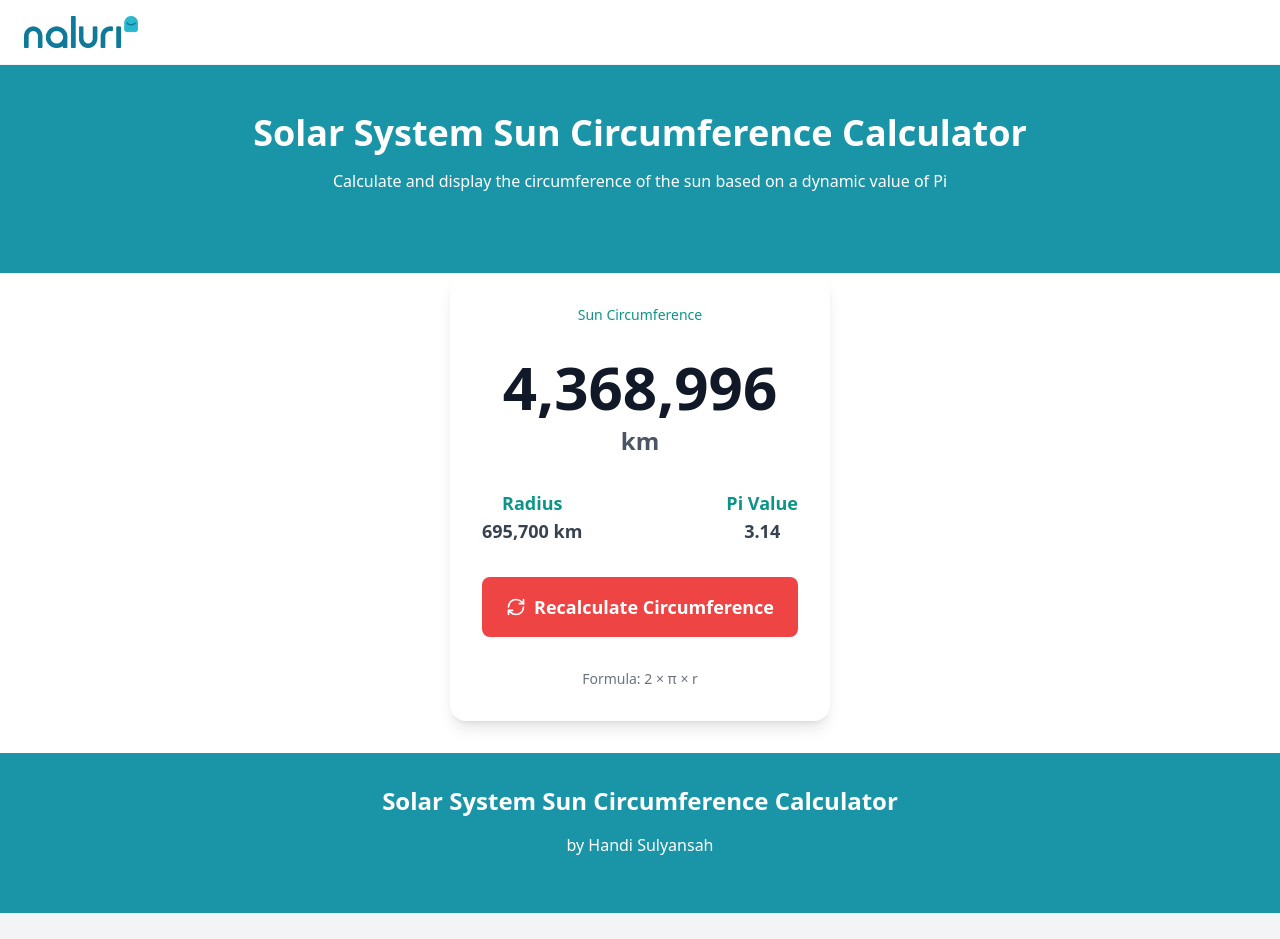
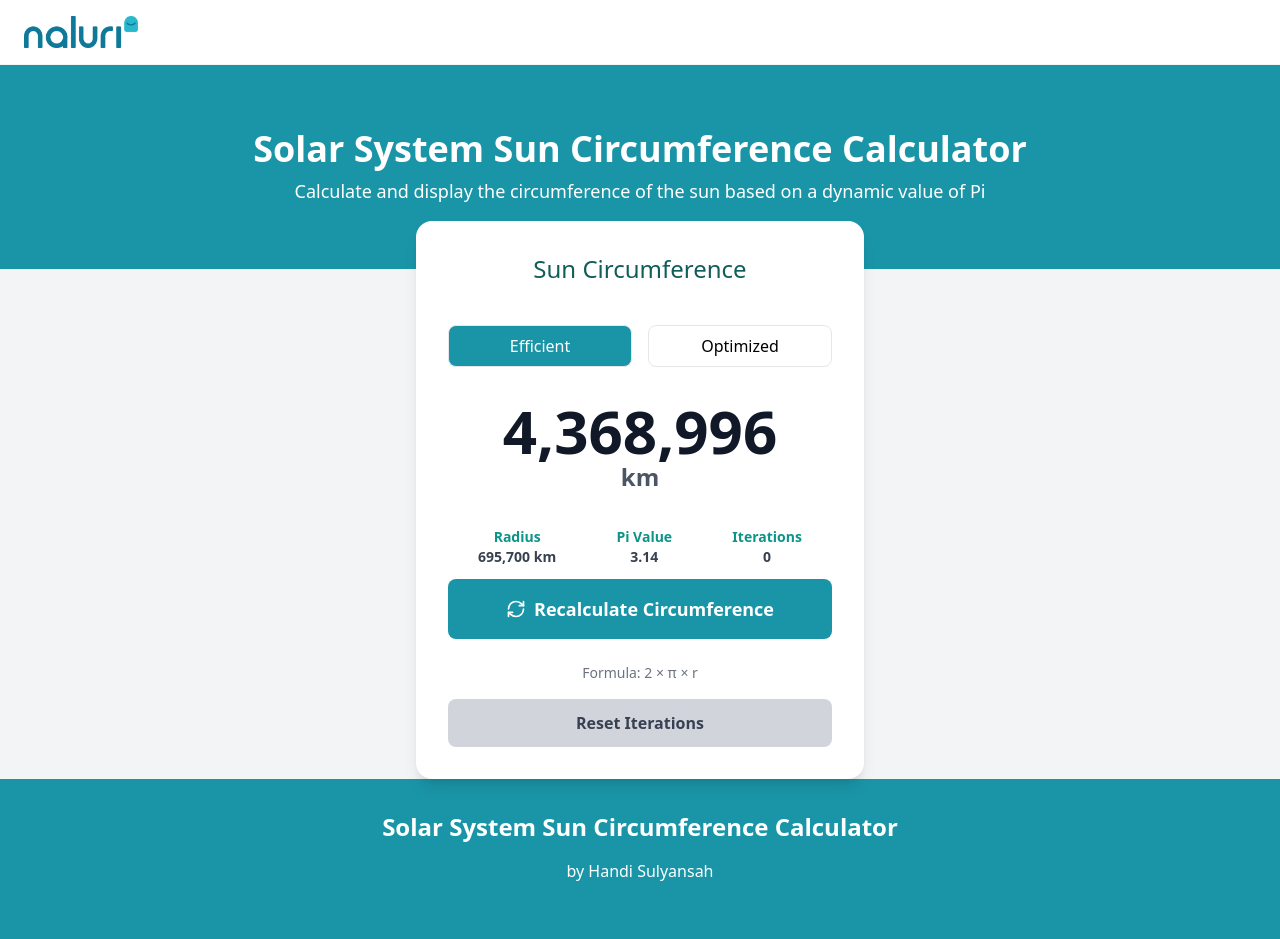
Before and after one commit to ndiyansahh/naluri-space-project, a Next.js app: page / in a window 1280 px wide. Before the commit the page ends 913 px from the top, so only its background shows below. Built offline with nearby package versions, Linux system fonts and the light colour scheme.

Commit message:
pi: adjustment ui and add utils for coverage api

```diff
--- a/app/page.tsx
+++ b/app/page.tsx
@@ -3,34 +3,17 @@
 import { Navbar } from "@/components/Layout/Navbar";
 import { Section } from "@/components/Layout/Section";
 import { Footer } from "@/components/Layout/Footer";
-
 import SunCalculator from "@/components/containers/SunCalculator";
 
-import { useState } from "react";
-
-const radius = 695700;
-
 export default function Home() {
-  const [pi, setPi] = useState<number>(generatePi());
-  const circumference = 2 * pi * radius;
-
-  function generatePi() {
-    const basePi = 3.14159;
-    const randomExtra = Math.random() * 0.00001;
-    return basePi + randomExtra;
-  }
-
-  function handleRecalculate() {
-    setPi(generatePi());
-  }
-
   return (
-    <main className="min-h-screen flex flex-col items-center bg-white">
+    <main className="flex flex-col min-h-screen bg-gray-100">
       <Navbar />
       <Section />
-      <SunCalculator />
-      <div className="w-full max-w-md px-4 -mt-8 mb-16"></div>
-
+      <div className="flex justify-center -mt-12 px-4 relative z-10">
+        <SunCalculator />
+      </div>
+      <div className="flex-grow"></div>
       <Footer />
     </main>
   );
--- a/components/Layout/Footer.tsx
+++ b/components/Layout/Footer.tsx
@@ -1,6 +1,6 @@
 export function Footer() {
   return (
-    <footer className="w-full bg-[#1A95A8] py-8 px-6 text-white mt-auto">
+    <footer className="w-full bg-naluri-teal mt-7 py-8 px-6 text-white mt-auto">
       <div className="container mx-auto">
         <div className="text-center">
           <h2 className="text-2xl font-bold mb-4">
--- a/components/Layout/Section.tsx
+++ b/components/Layout/Section.tsx
@@ -1,10 +1,10 @@
 export function Section() {
   return (
-    <section className="w-full bg-[#1A95A8] py-12 px-4 flex flex-col items-center">
-      <h1 className="text-3xl md:text-4xl font-bold text-white text-center mb-4">
+    <section className="w-full text-white py-16 flex flex-col items-center bg-naluri-teal">
+      <h1 className="text-3xl md:text-4xl font-bold mb-2 text-center">
         Solar System Sun Circumference Calculator
       </h1>
-      <p className="text-white text-center max-w-2xl mb-8">
+      <p className="text-md md:text-lg text-center">
         Calculate and display the circumference of the sun based on a dynamic
         value of Pi
       </p>
--- a/components/containers/SunCalculator.tsx
+++ b/components/containers/SunCalculator.tsx
@@ -2,46 +2,174 @@
 
 import { useState } from "react";
 import { CircumferenceDisplay } from "@/components/ui/CircumferenceDisplay";
-import { CircumferenceFormula } from "@/components/ui/CircumferenceFormula";
 import { CircumferenceButton } from "@/components/ui/CircumferenceButton";
 
 export default function SunCalculator() {
+  const [toastMessage, setToastMessage] = useState<string>("");
+  const [showToast, setShowToast] = useState<boolean>(false);
   const [piValue, setPiValue] = useState("3.14");
   const [circumference, setCircumference] = useState<number>(2 * 3.14 * 695700);
+  const [iterations, setIterations] = useState<number>(0);
   const [isLoading, setIsLoading] = useState(false);
+  const [mode, setMode] = useState<"efficient" | "optimized">("efficient");
 
   const radius = 695700;
 
-  const generatePi = () => {
-    const randomDigits = Array.from({ length: 18 }, () =>
-      Math.floor(Math.random() * 10)
-    ).join("");
-    return `3.${randomDigits}`;
+  function formatNumber(num: number): string {
+    return num.toLocaleString(undefined, {
+      minimumFractionDigits: 2,
+      maximumFractionDigits: 2,
+    });
+  }
+
+  const recalculateCircumference = async () => {
+    setIsLoading(true);
+    try {
+      const res = await fetch(`/api/circumference?mode=${mode}`);
+      if (!res.ok) throw new Error("Failed to fetch");
+      const data = await res.json();
+
+      setPiValue(data.pi);
+      setIterations(data.currentIterations);
+      setCircumference(parseFloat(data.circumference));
+
+      setToastMessage(
+        `Successfully recalculated at iteration ${data.currentIterations}!`
+      );
+      setShowToast(true);
+      setTimeout(() => setShowToast(false), 2500);
+      setTimeout(() => setToastMessage(""), 3000);
+    } catch (err) {
+      console.error(err);
+      setToastMessage("Failed to recalculate");
+      setShowToast(true);
+      setTimeout(() => setShowToast(false), 2500);
+      setTimeout(() => setToastMessage(""), 3000);
+    }
+    setIsLoading(false);
   };
 
-  const recalculateCircumference = () => {
+  const resetIterations = async () => {
     setIsLoading(true);
-    setTimeout(() => {
-      const newPi = generatePi();
-      const calculatedCircumference = 2 * parseFloat(newPi) * radius;
-      setPiValue(newPi);
-      setCircumference(calculatedCircumference);
+    try {
+      const res = await fetch(`/api/circumference?mode=${mode}&reset=true`);
+      if (!res.ok) throw new Error("Failed to reset");
+      const data = await res.json();
+
+      setPiValue(data.pi);
+      setIterations(data.currentIterations);
+      setCircumference(parseFloat(data.circumference));
+
+      setToastMessage("Iterations reset to 0");
+      setShowToast(true);
+      setTimeout(() => setShowToast(false), 2500);
+      setTimeout(() => setToastMessage(""), 3000);
+    } catch (err) {
+      console.error(err);
+      setToastMessage("Failed to reset");
+      setShowToast(true);
+      setTimeout(() => setShowToast(false), 2500);
+      setTimeout(() => setToastMessage(""), 3000);
+    }
     setIsLoading(false);
-    }, 1000); // Simulasi loading 1 detik
+  };
+
+  const handleModeChange = async (selectedMode: "efficient" | "optimized") => {
+    setIsLoading(true);
+    setMode(selectedMode);
+
+    const resp = await fetch(
+      `/api/circumference?mode=${selectedMode}&debug=true`
+    );
+    const data = (await resp.json()) as {
+      store: Record<string, { pi: string; precision: number }>;
+    };
+
+    const entry = data.store[selectedMode];
+    setPiValue(entry.pi);
+    setIterations(entry.precision);
+    setCircumference(2 * parseFloat(entry.pi) * radius);
+
+    setIsLoading(false);
   };
 
   return (
-    <div className="bg-white rounded-2xl shadow-lg p-8 space-y-8">
-      <h2 className="text-sm font-medium text-teal-600 text-center">
+    <div className="w-full max-w-md bg-white rounded-2xl shadow-lg">
+      <div className="p-8 flex flex-col items-center">
+        {/* Toast */}
+        {toastMessage && (
+          <div
+            role="status"
+            aria-live="polite"
+            className={` bg-naluri-teal fixed top-6 right-6 text-white py-2 px-4 rounded-lg shadow-lg transition-all duration-500 ease-in-out transform z-50 ${
+              showToast
+                ? "opacity-100 translate-y-0"
+                : "opacity-0 -translate-y-4"
+            }`}
+          >
+            {toastMessage}
+          </div>
+        )}
+        <h1 className="text-2xl font-medium  text-teal-800 text-center mb-10">
           Sun Circumference
-      </h2>
+        </h1>
 
-      <CircumferenceDisplay circumference={circumference} />
-      <CircumferenceFormula radius={radius} pi={piValue} />
+        <div className="flex justify-center gap-4 w-full">
+          <button
+            onClick={() => handleModeChange("efficient")}
+            className={`flex-1 px-4 py-2 rounded-lg border font-medium transition ${
+              mode === "efficient"
+                ? "bg-naluri-teal text-white bg-naluri-teal hover:bg-naluri-teal"
+                : "bg-white text-black hover:bg-teal-50"
+            }`}
+          >
+            Efficient
+          </button>
+          <button
+            onClick={() => handleModeChange("optimized")}
+            className={`flex-1 px-4 py-2 rounded-lg border font-medium transition ${
+              mode === "optimized"
+                ? "bg-naluri-teal text-white bg-naluri-teal bg-naluri-teal"
+                : "bg-white text-black hover:bg-teal-50"
+            }`}
+          >
+            Optimized
+          </button>
+        </div>
+        <CircumferenceDisplay
+          circumference={circumference}
+          isLoading={isLoading}
+        />
+        <div className="flex mb-3 w-full justify-around text-gray-700 text-sm">
+          <div className="text-center">
+            <p className="font-semibold text-teal-600">Radius</p>
+            <p className="font-bold">{radius.toLocaleString()} km</p>
+          </div>
+          <div className="text-center max-w-[120px]">
+            <p className="font-semibold text-teal-600">Pi Value</p>
+            <p className="font-bold break-words">{piValue}</p>
+          </div>
+          <div className="text-center">
+            <p className="font-semibold text-teal-600">Iterations</p>
+            <p className="font-bold">{iterations}</p>
+          </div>
+        </div>
+        <div className="flex flex-col w-full gap-4">
           <CircumferenceButton
             onClick={recalculateCircumference}
             isLoading={isLoading}
+            aria-busy={isLoading}
           />
+          <button
+            onClick={resetIterations}
+            disabled={isLoading}
+            aria-busy={isLoading}
+            className="w-full px-6 py-3 bg-gray-300 text-gray-700 font-semibold rounded-lg hover:bg-gray-400 transition disabled:opacity-50"
+          >
+            Reset Iterations
+          </button>
+        </div>
+      </div>
     </div>
   );
 }
--- a/components/ui/CircumferenceButton.tsx
+++ b/components/ui/CircumferenceButton.tsx
@@ -13,17 +13,28 @@ export function CircumferenceButton({
     <>
       <button
         onClick={onClick}
-        className="w-full flex items-center justify-center gap-2 px-6 py-4 text-lg font-semibold rounded-lg bg-red-500 hover:bg-red-600 text-white transition-all disabled:opacity-50"
         disabled={isLoading}
+        className={`group w-full flex items-center justify-center  bg-naluri-teal gap-2 px-6 py-4 text-lg font-semibold rounded-lg  hover:bg-white-600 text-white transition-all disabled:opacity-50 min-h-[60px]`}
+        style={{ minWidth: "280px" }}
       >
-        {isLoading ? (
-          <Loader2 className="w-5 h-5 animate-spin" />
-        ) : (
-          <RefreshCw className="w-5 h-5" />
-        )}
-        {isLoading ? "Calculating..." : "Recalculate Circumference"}
+        <span className="flex items-center gap-2">
+          {isLoading ? (
+            <>
+              <Loader2 className="w-5 h-5 animate-spin" />
+              <span>Calculating...</span>
+            </>
+          ) : (
+            <>
+              <RefreshCw className="w-5 h-5 transition-transform duration-300 group-hover:rotate-180" />
+
+              <span>Recalculate Circumference</span>
+            </>
+          )}
+        </span>
       </button>
-      <p className="text-sm text-gray-500 text-center">Formula: 2 × π × r</p>
+      <p className="text-sm text-gray-500 text-center mt-2">
+        Formula: 2 × π × r
+      </p>
     </>
   );
 }
--- a/components/ui/CircumferenceDisplay.tsx
+++ b/components/ui/CircumferenceDisplay.tsx
@@ -1,16 +1,32 @@
 interface CircumferenceDisplayProps {
   circumference: number;
+  isLoading: boolean;
 }
 
 export function CircumferenceDisplay({
   circumference,
+  isLoading,
 }: CircumferenceDisplayProps) {
   return (
-    <div className="text-center space-y-2">
-      <h1 className="text-5xl md:text-6xl font-extrabold text-gray-900">
-        {circumference.toLocaleString(undefined, { maximumFractionDigits: 2 })}
+    <div className="text-center flex flex-col justify-center items-center min-h-[160px]">
+      <h1
+        className="text-5xl md:text-6xl font-extrabold text-gray-900 text-center
+                   min-w-[18ch] whitespace-nowrap"
+      >
+        {isLoading
+          ? "Calculating..."
+          : circumference.toLocaleString(undefined, {
+              maximumFractionDigits: 2,
+            })}
       </h1>
-      <p className="text-2xl font-semibold text-gray-600">km</p>
+
+      <p
+        className={`text-2xl font-semibold text-gray-600 ${
+          isLoading ? "invisible" : "visible"
+        }`}
+      >
+        km
+      </p>
     </div>
   );
 }
--- a/components/ui/CircumferenceFormula.tsx
+++ /dev/null
@@ -1,22 +0,0 @@
-interface CircumferenceFormulaProps {
-  radius: number;
-  pi: string;
-}
-
-export function CircumferenceFormula({
-  radius,
-  pi,
-}: CircumferenceFormulaProps) {
-  return (
-    <div className="flex justify-between items-center text-gray-700 text-lg mt-4">
-      <div className="text-center">
-        <p className="text-teal-600 font-semibold">Radius</p>
-        <p className="font-bold">{radius.toLocaleString()} km</p>
-      </div>
-      <div className="text-center">
-        <p className="text-teal-600 font-semibold">Pi Value</p>
-        <p className="font-bold">{pi}</p>
-      </div>
-    </div>
-  );
-}
--- a/pages/api/circumference.ts
+++ b/pages/api/circumference.ts
@@ -1,17 +1,94 @@
-import type { NextApiRequest, NextApiResponse } from 'next';
-import Decimal from 'decimal.js';
+import type { NextApiRequest, NextApiResponse } from "next";
+import Decimal from "decimal.js";
+import { calculatePiEfficient } from "@/utils/pi-efficient";
+import { calculatePiOptimized } from "@/utils/pi-optimized";
+
+type StoreEntry = { pi: Decimal; precision: number };
+
+const piStore: Record<"efficient" | "optimized", StoreEntry> = {
+  efficient: { pi: new Decimal(3), precision: 0 },
+  optimized: { pi: new Decimal(3), precision: 0 },
+};
 
 export default function handler(req: NextApiRequest, res: NextApiResponse) {
-  const sunRadius = new Decimal(695700);
+  if (req.method !== "GET") {
+    return res
+      .status(405)
+      .json({ error: "Method Not Allowed" });
+  }
 
-  const basePi = new Decimal(Math.PI);
-  const randomNoise = new Decimal(Math.random()).div(1000000);
-  const dynamicPi = basePi.plus(randomNoise);
+  const { mode: rawMode, reset, debug, increment } = req.query;
 
-  const circumference = dynamicPi.mul(2).mul(sunRadius);
+  if (debug === "true") {
+    return res.status(200).json({
+      store: {
+        efficient: {
+          precision: piStore.efficient.precision,
+          pi: piStore.efficient.pi.toString(),
+        },
+        optimized: {
+          precision: piStore.optimized.precision,
+          pi: piStore.optimized.pi.toString(),
+        },
+      },
+    });
+  }
+  const mode =
+    rawMode === "optimized"
+      ? "optimized"
+      : rawMode === "efficient"
+      ? "efficient"
+      : null;
 
-  res.status(200).json({
-    pi: dynamicPi.toFixed(20),
-    circumference: circumference.toFixed(2) + ' km',
-  });
+  if (rawMode && mode === null) {
+    return res.status(400).json({ error: `Invalid mode: ${rawMode}` });
+  }
+
+  const store = piStore[mode as "efficient" | "optimized"];
+
+  if (reset === "true") {
+    store.precision = 0;
+    store.pi = new Decimal(3);
+    const circumference = store.pi.mul(2).mul(new Decimal(695700));
+
+    return res.status(200).json({
+      reset: true,
+      pi: store.pi.toFixed(store.precision),
+      currentIterations: store.precision,
+      circumference: circumference.toFixed(2),
+    });
+  }
+  if (increment === "false") {
+    const circumference = store.pi.mul(2).mul(new Decimal(695700));
+
+    return res.status(200).json({
+      pi: store.pi.toFixed(store.precision),
+      currentIterations: store.precision,
+      circumference: circumference.toFixed(2),
+      incremented: false,
+    });
+  }
+
+  try {
+    store.precision += 1;
+    store.pi =
+      mode === "optimized"
+        ? calculatePiOptimized(store.precision)
+        : calculatePiEfficient(store.precision);
+
+    const circumference = store.pi.mul(2).mul(new Decimal(695700));
+    console.log(`[π API] mode=${mode} precision=${store.precision}`);
+
+    return res.status(200).json({
+      pi: store.pi.toFixed(store.precision),
+      currentIterations: store.precision,
+      circumference: circumference.toFixed(2),
+      incremented: true,
+    });
+  } catch (err: any) {
+    console.error("[π API] unexpected error:", err);
+    return res
+      .status(500)
+      .json({ error: err.message || "Internal Server Error" });
+  }
 }
--- a/tailwind.config.ts
+++ b/tailwind.config.ts
@@ -1,13 +1,14 @@
-import type { Config } from 'tailwindcss'
+import type { Config } from "tailwindcss";
 
 const config: Config = {
-  content: [
-    './app/**/*.{js,ts,jsx,tsx}',
-    './components/**/*.{js,ts,jsx,tsx}',
-  ],
+  content: ["./app/**/*.{js,ts,jsx,tsx}", "./components/**/*.{js,ts,jsx,tsx}"],
   theme: {
-    extend: {},
+    extend: {
+      colors: {
+        "naluri-teal": "#1A95A8",
+      },
+    },
   },
   plugins: [],
-}
-export default config
+};
+export default config;
--- /dev/null
+++ b/utils/pi-efficient.ts
@@ -0,0 +1,17 @@
+import Decimal from 'decimal.js';
+
+export function calculatePiEfficient(iterations: number): Decimal {
+  let pi = new Decimal(0);
+  let divisor = new Decimal(1);
+
+  for (let i = 0; i < iterations; i++) {
+    if (i % 2 === 0) {
+      pi = pi.plus(new Decimal(4).div(divisor));
+    } else {
+      pi = pi.minus(new Decimal(4).div(divisor));
+    }
+    divisor = divisor.plus(2);
+  }
+
+  return pi;
+}
--- /dev/null
+++ b/utils/pi-optimized.ts
@@ -0,0 +1,19 @@
+import Decimal from 'decimal.js';
+
+export function calculatePiOptimized(digits: number): Decimal {
+  Decimal.set({ precision: digits + 5 });  // extra guard digits
+  const one = new Decimal(1);
+  const arctan = (x: number) => {
+    let sum = new Decimal(0);
+    let term = one.div(x);
+    let k = 1;
+    while (term.abs().gt(new Decimal(10).pow(-digits))) {
+      sum = sum.plus(term.times((k % 2 ? 1 : -1)));
+      k += 2;
+      term = term.div(x * x).times(new Decimal((k - 2) / k));
+    }
+    return sum;
+  };
+  const pi = arctan(5).times(4).minus(arctan(239)).times(4);
+  return pi;
+}
```
Lines whose indentation alone changed are shown as unchanged.
